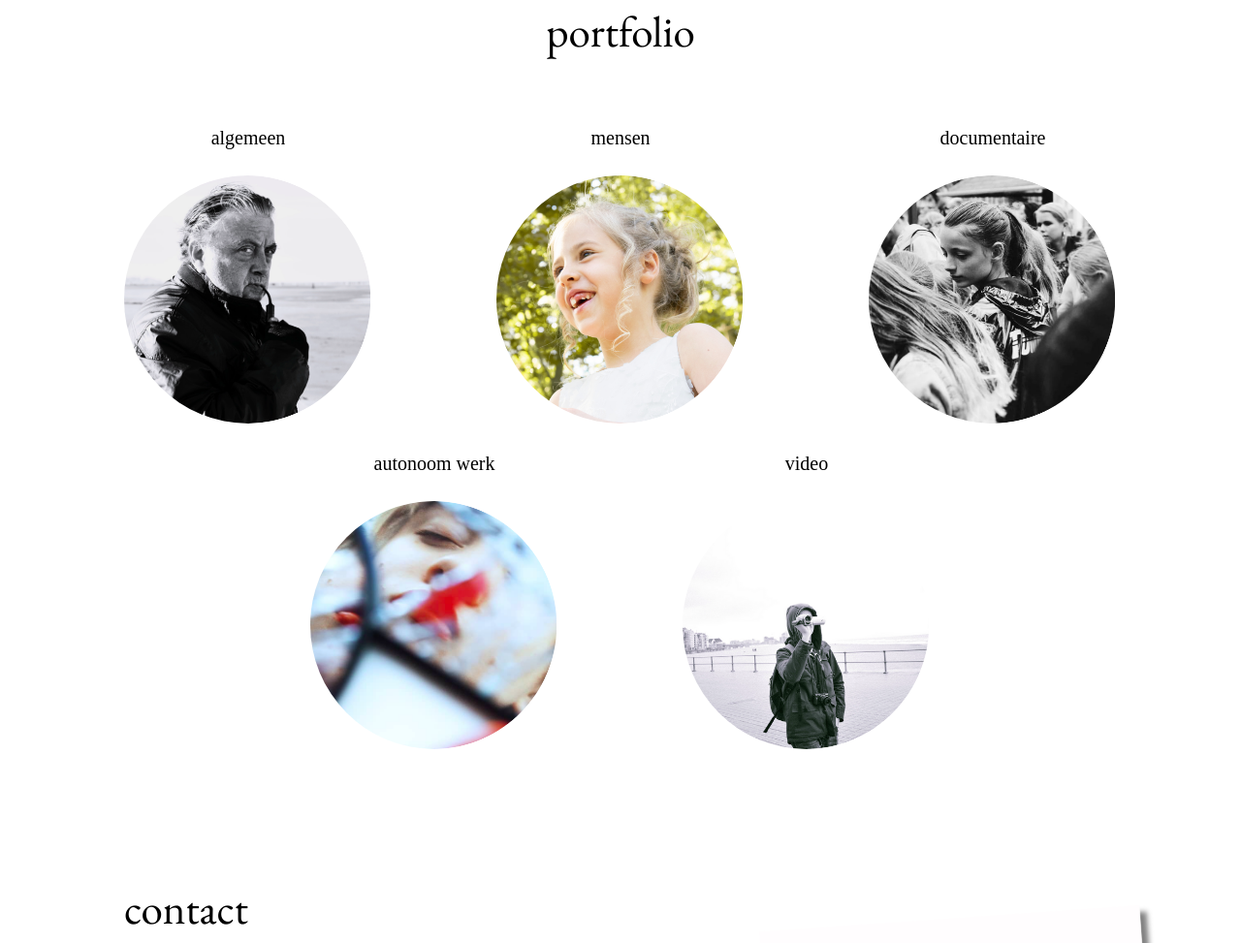
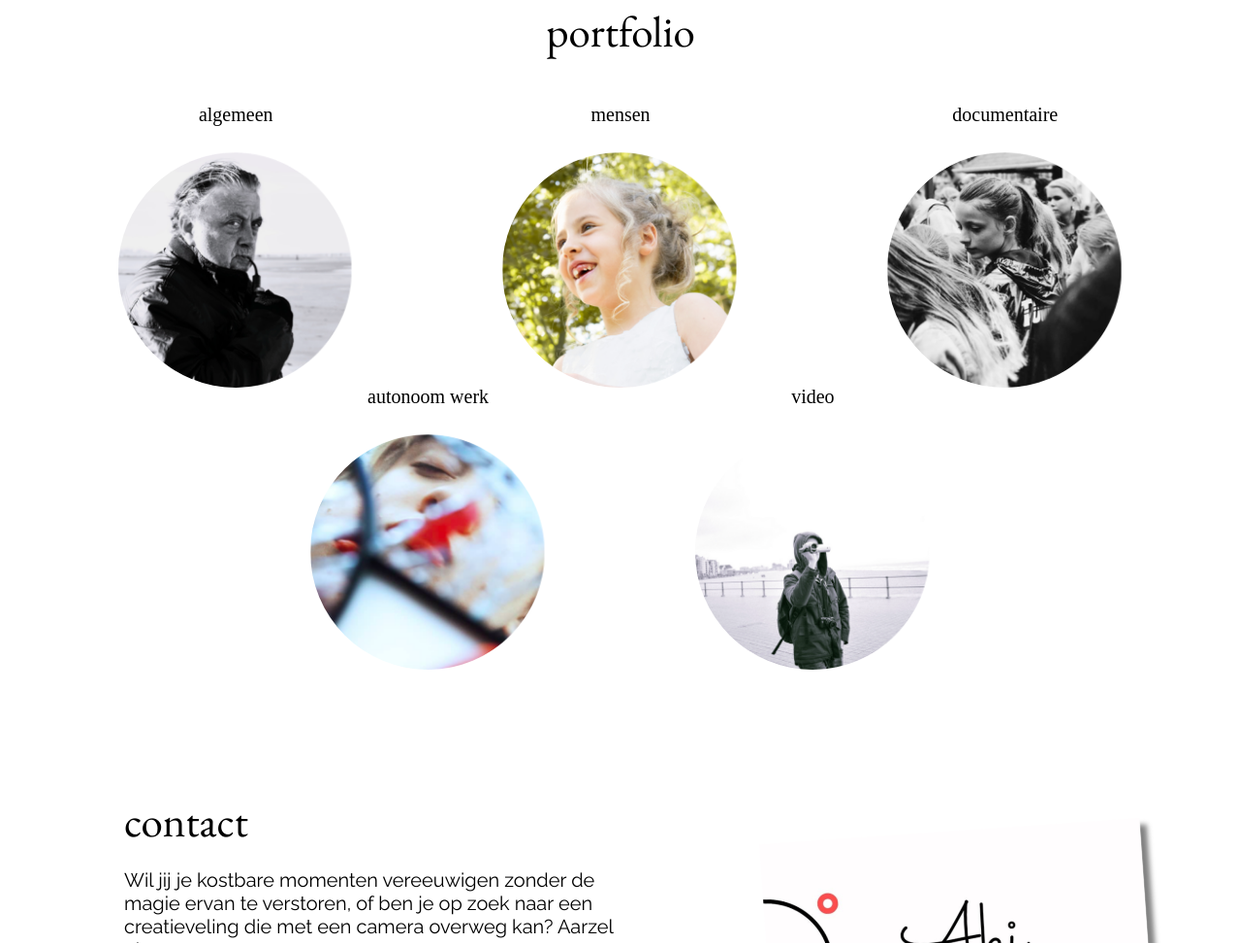
Before and after one commit to Gwan2/akifoto, a plain HTML site: page index.html in a window 1280 px wide. Shown: the part 1650-2623 px from the top of the page at 97% size. Drawn offline with nearby package versions, Linux system fonts and the light colour scheme.

Commit message:
portfolio past nu op 1 pagina

```diff
--- a/styles.css
+++ b/styles.css
@@ -215,14 +215,14 @@ body{
 .cirkel {
     overflow: visible; /* Apply overflow to hide any content that overflows the circle */
     position: relative;
-    width: 20vw;
-    height: 20vw;
+    width: 19vw;
+    height: 19vw;
     min-width: 200px;
     min-height: 200px;
-    margin-left: 5vw;
-    margin-right: 5vw;
-    margin-bottom: 5vh;
-    margin-top: 5vh;
+    margin-left: 6vw;
+    margin-right: 6vw;
+    margin-bottom: 4vh;
+    margin-top: 2vh;
 
     border-radius: 50%;
 
@@ -253,10 +253,10 @@ body{
 .cirkelkop {
     font-size: 20px;
     position: absolute;
-    width: 20vw;
+    width: 19vw;
     min-width: 200px;
     min-height: 200px;
-    height: 20vw;
+    height: 19vw;
     top: -50px;
     text-align: center;
     z-index: 1;
@@ -425,12 +425,21 @@ a:active {
     color: gray;
 }
 
+@media screen and (max-width: 950px) {
+    .cirkel {
+        margin-top: 5vh;
+        margin-bottom: 5vh;
+    }
+}
+
 @media screen and (max-width: 1200px) and (min-width:650px){
     .img-div img {
         transform: translateX(-15%);
 
     }
 }
+
+
 @media screen and (max-width: 750px) {
     .kaartje_div {
         display: none;
@@ -481,6 +490,8 @@ a:active {
     .cirkel {
         width: 25vh;
         height: 25vh;
+        margin-top: 5vh;
+        margin-bottom: 5vh;
     }
     #pfk {
         margin-top: 50px;
```
Also changed, not shown: index.html (+0 -3 lines).
